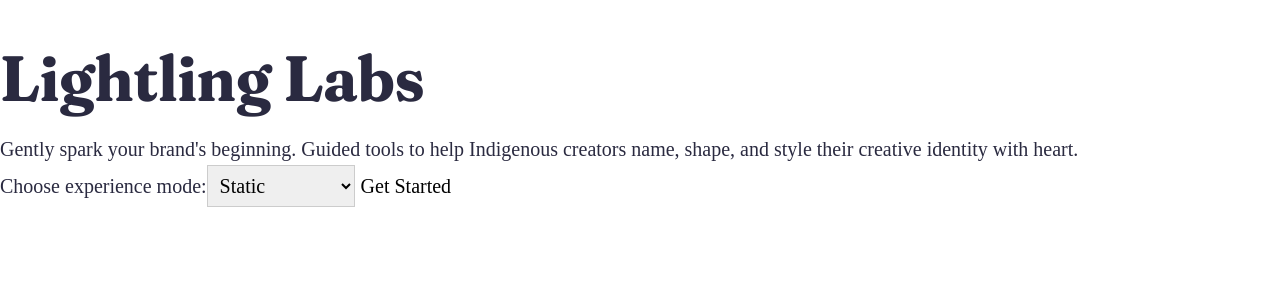
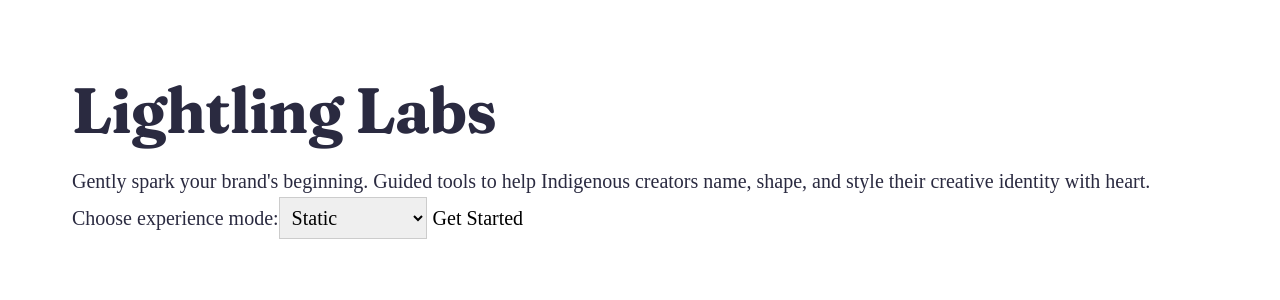
Before and after one commit to kalwilson/indigispark, a React (Vite) app in the folder client/: page / in a window 1280 px wide. Shown: the top 300 px of the page. Built offline with nearby package versions, Linux system fonts and the light colour scheme; no server answers; a web font is replaced by a local one.

Commit message:
Install classnames to get Container working properly. Add base functions to AppHeader and AppFooter. Start using DefaultLayout in App.jsx. EOD, everything still functional.

```diff
--- a/client/package.json
+++ b/client/package.json
@@ -11,6 +11,7 @@
   },
   "dependencies": {
     "axios": "^1.10.0",
+    "classnames": "^2.5.1",
     "react": "^19.1.0",
     "react-dom": "^19.1.0",
     "react-router-dom": "^7.6.2",
--- a/client/src/App.jsx
+++ b/client/src/App.jsx
@@ -1,14 +1,17 @@
 import { Routes, Route } from 'react-router-dom';
 import { routes } from './routes';
+import { DefaultLayout } from './components';
 
 function App() {
   return (
     <>
-      <Routes>
-        {routes.map((route) => (
-          <Route key={route.path} path={route.path} element={route.element} />
-        ))}
-      </Routes>
+      <DefaultLayout>
+        <Routes>
+          {routes.map((route) => (
+            <Route key={route.path} path={route.path} element={route.element} />
+          ))}
+        </Routes>
+      </DefaultLayout>
     </>
   );
 }
--- a/client/src/components/AppFooter/AppFooter.jsx
+++ b/client/src/components/AppFooter/AppFooter.jsx
@@ -0,0 +1,5 @@
+const AppFooter = () => {
+  return <> Footer </>;
+};
+
+export default AppFooter;
--- a/client/src/components/AppHeader/AppHeader.jsx
+++ b/client/src/components/AppHeader/AppHeader.jsx
@@ -0,0 +1,5 @@
+const AppHeader = () => {
+  return <> Header </>;
+};
+
+export default AppHeader;
--- a/client/src/components/Container/Container.jsx
+++ b/client/src/components/Container/Container.jsx
@@ -0,0 +1,13 @@
+import './Container.scss';
+import classNames from 'classnames';
+
+const Container = ({ children, variant = 'default' }) => {
+  const containerClass = classNames('container', {
+    'container--narrow': variant === 'narrow',
+    'container--wide': variant === 'wide',
+  });
+
+  return <div className={containerClass}>{children}</div>;
+};
+
+export default Container;
--- /dev/null
+++ b/client/src/components/Container/Container.scss
@@ -0,0 +1,17 @@
+.container {
+  width: 100%;
+  max-width: 1200px;
+  margin: 0 auto;
+  padding: 2rem;
+  box-sizing: border-box;
+
+  &--narrow {
+    max-width: 800px;
+    padding: 1rem;
+  }
+
+  &--wide {
+    max-width: 1400px;
+    padding: 4rem;
+  }
+}
--- a/client/src/components/DefaultLayout/DefaultLayout.jsx
+++ b/client/src/components/DefaultLayout/DefaultLayout.jsx
@@ -0,0 +1,11 @@
+import { Container } from '../index';
+
+const DefaultLayout = ({ children }) => {
+  return (
+    <>
+      <Container>{children}</Container>
+    </>
+  );
+};
+
+export default DefaultLayout;
```
Also changed, not shown: 1 other file (tests, documents, lock files or other folders).
